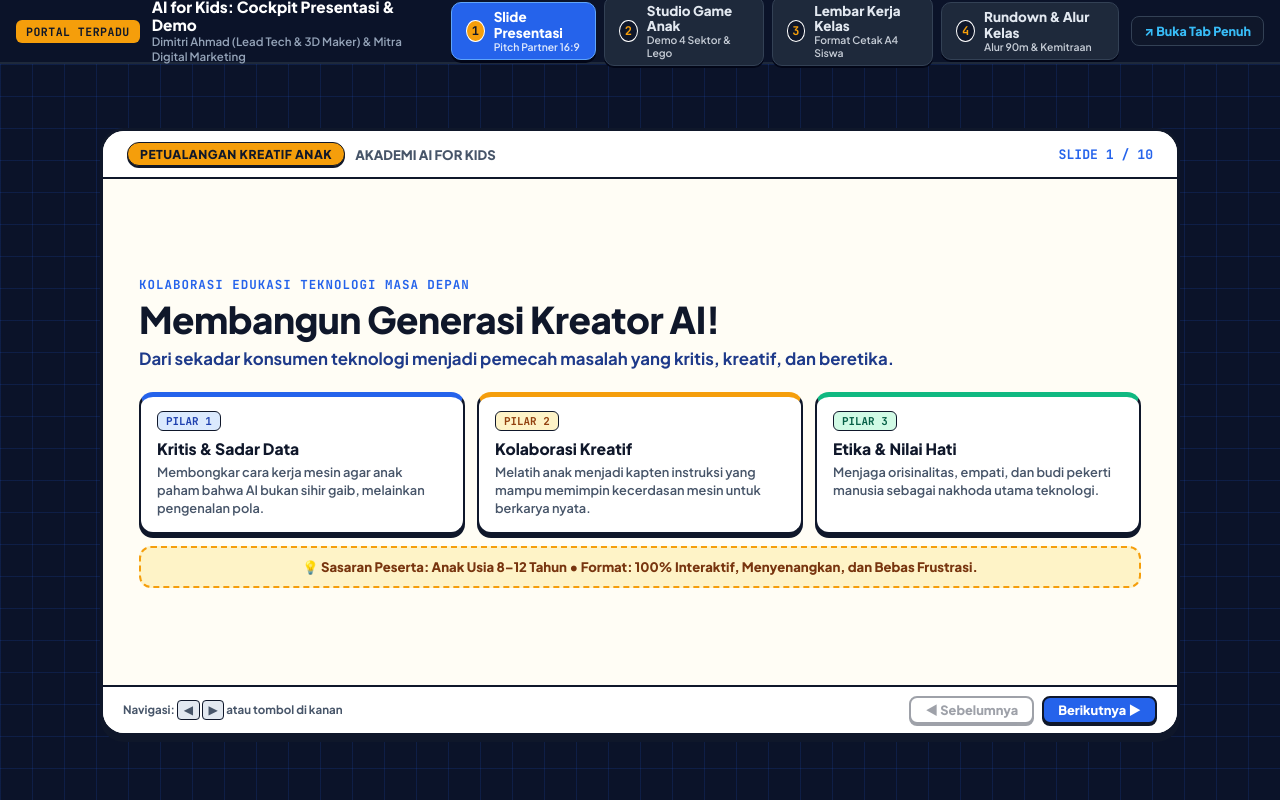
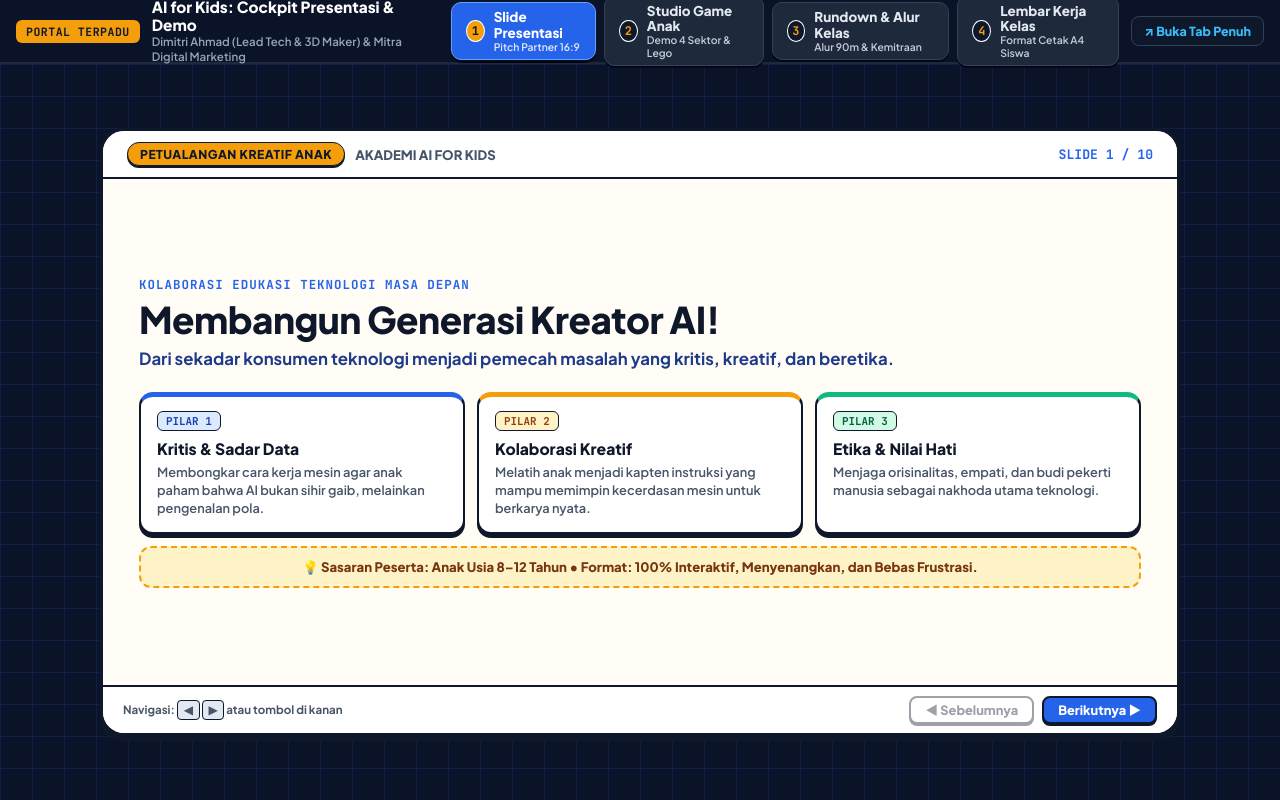
Before and after one commit to Dimitdisini/AI-For-Kidsss, a website: page index.html in a window 1280 px wide. Drawn offline with Linux system fonts and the light colour scheme.

Commit message:
refactor(flow): rapikan hierarki alur - rundown dan operasional di Kamar 3, lembar kerja siswa di Kamar 4

```diff
--- a/index.html
+++ b/index.html
@@ -242,16 +242,16 @@
       <button class="nav-tab-btn" id="tabBtn-3" onclick="openRoom(3)">
         <span class="tab-number">3</span>
         <div class="tab-meta">
-          <strong>Lembar Kerja Kelas</strong>
-          <small>Format Cetak A4 Siswa</small>
+          <strong>Rundown & Alur Kelas</strong>
+          <small>Alur 90m & Kemitraan</small>
         </div>
       </button>
 
       <button class="nav-tab-btn" id="tabBtn-4" onclick="openRoom(4)">
         <span class="tab-number">4</span>
         <div class="tab-meta">
-          <strong>Rundown & Alur Kelas</strong>
-          <small>Alur 90m & Kemitraan</small>
+          <strong>Lembar Kerja Kelas</strong>
+          <small>Format Cetak A4 Siswa</small>
         </div>
       </button>
     </nav>
@@ -278,12 +278,12 @@
         label: "Studio Game Anak (Kamar 2)"
       },
       3: {
-        file: "lembar-kerja.html",
-        label: "Lembar Kerja Siswa (Kamar 3)"
+        file: "operasional.html",
+        label: "Rundown & Alur Kelas (Kamar 3)"
       },
       4: {
-        file: "operasional.html",
-        label: "Rundown & Alur Kelas (Kamar 4)"
+        file: "lembar-kerja.html",
+        label: "Lembar Kerja Siswa (Kamar 4)"
       }
     };
 
```
Also changed, not shown: lembar-kerja.html (+1 -1 lines), operasional.html (+1 -1 lines).
